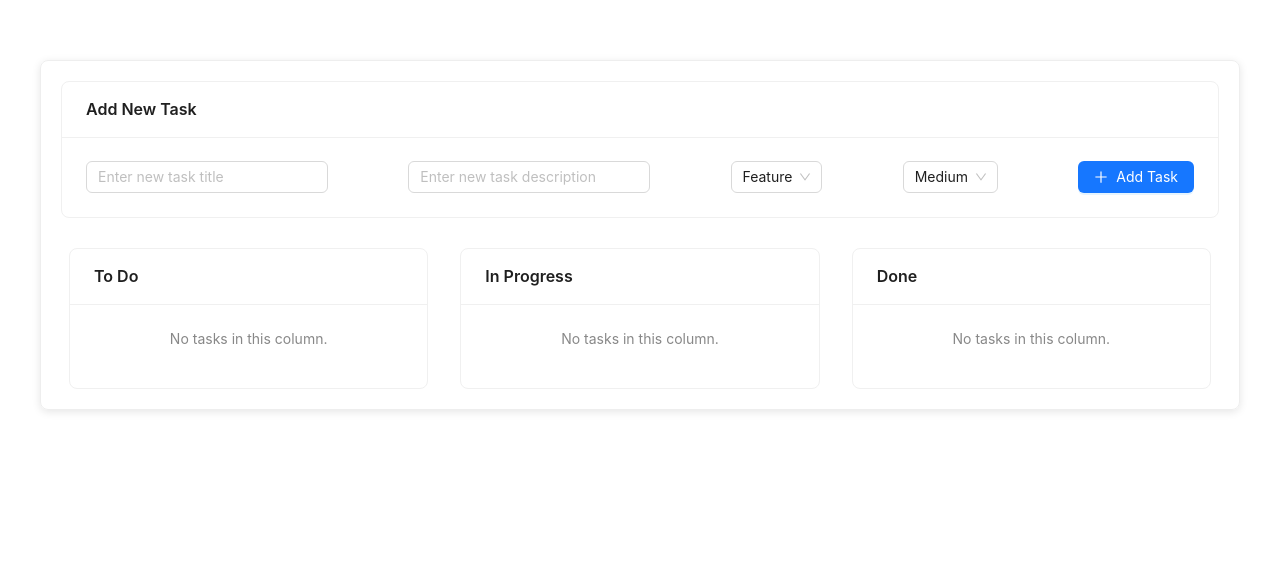
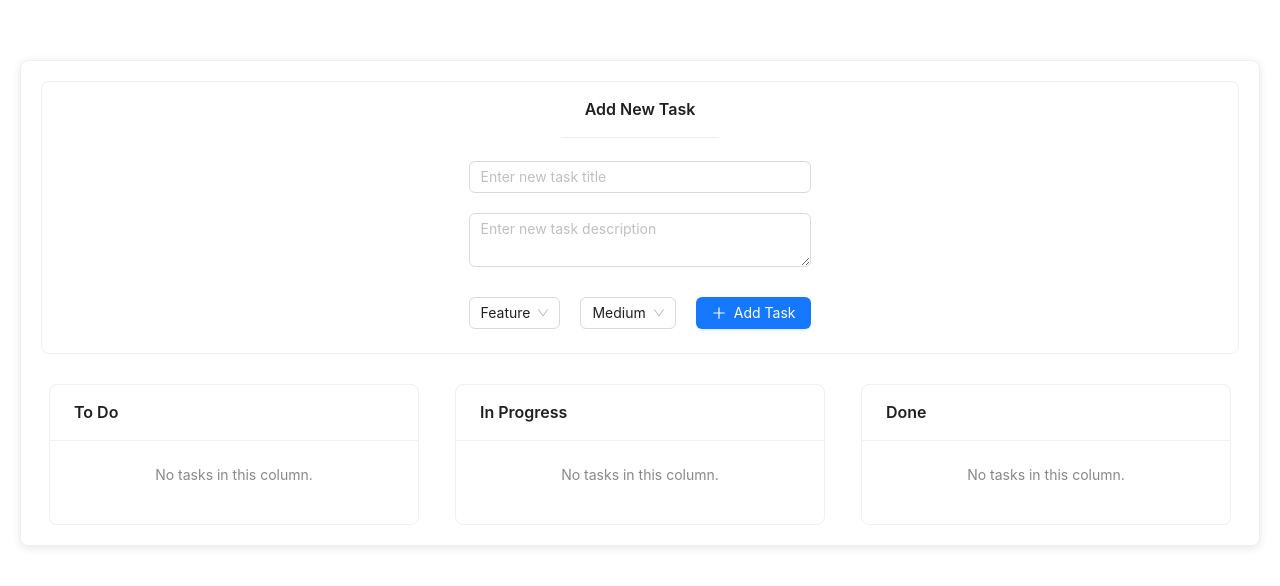
Before and after one commit to ahawi/todo-list-t1, a React (Vite) app: page /tasks in a window 1280 px wide. Shown: the top 586 px of the page. Built offline with nearby package versions, Linux system fonts and the light colour scheme.

Commit message:
Перенос инлайн стилей в css module,  удаление чекбокса для изменения прогресса задач, добавлние трх колонок-прогрессов задач

```diff
--- a/src/App.tsx
+++ b/src/App.tsx
@@ -19,12 +19,6 @@ const App = () => {
     setTasks((prevTasks) => prevTasks.filter((task) => task.id !== id))
   }
 
-  const handleToggleComplete = (id: number) => {
-    setTasks((prevTasks) =>
-      prevTasks.map((task) => (task.id === id ? {...task, status: task.status === 'Done' ? 'To Do' : 'Done'} : task)),
-    )
-  }
-
   const handleAddTask = (newTask: Task) => {
     setTasks((prevTasks) => [newTask, ...prevTasks])
   }
@@ -34,15 +28,7 @@ const App = () => {
     const handleEdit = (id: number) => {
       navigate(`/task/${id}`)
     }
-    return (
-      <TaskList
-        tasks={tasks}
-        onDelete={handleDeleteTask}
-        onToggleComplete={handleToggleComplete}
-        onEdit={handleEdit}
-        onAddTask={handleAddTask}
-      />
-    )
+    return <TaskList tasks={tasks} onDelete={handleDeleteTask} onEdit={handleEdit} onAddTask={handleAddTask} />
   }
 
   return (
--- /dev/null
+++ b/src/components/TaskItem.module.css
@@ -0,0 +1,41 @@
+.card__container {
+  display: flex;
+  align-items: center;
+  justify-content: space-between;
+  width: 100%;
+  padding: 12px 16px;
+  border: 1px solid #d9d9d9;
+  border-radius: 8px;
+  margin-bottom: 8px;
+  background-color: #fff;
+  transition: background-color 0.3 ease;
+}
+
+.card__inner {
+  display: flex;
+  align-items: center;
+}
+
+.card__done {
+  background-color: #f5f5f5;
+}
+
+.card__actions {
+  display: flex;
+}
+
+.card__title {
+  margin: 0;
+  color: #333;
+}
+
+.card__description {
+  font-size: 12px;
+}
+
+.card__tags {
+  margin-top: 5px;
+  display: flex;
+  gap: 5px;flex-wrap: wrap;
+  align-items: flex-start;
+}
--- /dev/null
+++ b/src/pages/TaskDetails.module.css
@@ -0,0 +1,5 @@
+.card__details {
+  padding: 20px;
+  max-width: 600px;
+  margin: 0 auto;
+}
--- a/src/pages/TaskDetails.tsx
+++ b/src/pages/TaskDetails.tsx
@@ -1,7 +1,7 @@
 import {useState, useEffect} from 'react'
 import {Form, Input, Select, Button, Space} from 'antd'
 import {useParams, useNavigate} from 'react-router-dom'
-
+import styles from './TaskDetails.module.css'
 import {type Task} from '../types/Task'
 
 const {Option} = Select
@@ -43,7 +43,7 @@ export default function TaskDetails({getTaskById, onUpdateTask}: TaskDetailsProp
   }
 
   return (
-    <div style={{padding: '20px', maxWidth: '600px', margin: '0 auto'}}>
+    <div className={styles.card__details}>
       <h2>Edit task</h2>
       <Form form={form} layout='vertical' onFinish={onFinish} initialValues={getTaskById(Number(id))}>
         <Form.Item name='title' label='Title' rules={[{required: true}]}>
@@ -51,7 +51,7 @@ export default function TaskDetails({getTaskById, onUpdateTask}: TaskDetailsProp
         </Form.Item>
 
         <Form.Item name='description' label='Description'>
-          <TextArea rows={4} />
+          <TextArea />
         </Form.Item>
 
         <Form.Item name='category' label='Category' rules={[{required: true}]}>
--- /dev/null
+++ b/src/pages/TaskList.module.css
@@ -0,0 +1,60 @@
+.tasklist {
+  max-width: 1400px;
+  margin: 40px auto;
+  padding: 20px;
+  border: 1px solid #eee;
+  border-radius: 8px;
+  box-shadow: 0 2px 8px rgba(0, 0, 0, 0.1);
+}
+
+.tasklist__actions {
+  margin-bottom: 30px;
+  display: flex;
+  align-items: center;
+  flex-direction: column;
+  margin-right: auto;
+}
+
+.tasklist__actionsInner {
+  display: flex;
+  justify-content: space-between;
+  flex-direction: column;
+  align-items: center;
+  width: 100%;
+  gap: 30px;
+}
+
+.tasklist__lists {
+  display: flex;
+  justify-content: space-between;
+  gap: 20px;
+  width: 100%;
+}
+
+.tasklist__card {
+  margin-bottom: 20px;
+  flex: 1;
+  margin: 0 8px;
+}
+
+.tasklist__cardTitle {
+  text-align: center;
+  color: #888;
+}
+
+.tasklist__cardInner {
+  padding: 0;
+  border-bottom: 0;
+}
+
+.tasklist__actionsBottom {
+  display: flex;
+  gap: 20px;
+}
+
+.tasklist__actionsTop {
+  display: flex;
+  flex-direction: column;
+  gap: 20px;
+  width: 100%;
+}
--- a/src/pages/TaskList.tsx
+++ b/src/pages/TaskList.tsx
@@ -1,20 +1,21 @@
 import {useState} from 'react'
-import TaskItem from '../components/TaskItem'
-import {Input, Select, Button, List, Space, Card} from 'antd'
+import {Input, Select, Button, Card} from 'antd'
 import {PlusOutlined} from '@ant-design/icons'
 import {type Task} from '../types/Task'
+import styles from './TaskList.module.css'
+import {RenderTaskList} from '../utils/renderTaskList'
 
 const {Option} = Select
+const {TextArea} = Input
 
 interface TaskListProps {
   tasks: Task[]
   onDelete: (id: number) => void
-  onToggleComplete: (id: number) => void
   onEdit: (id: number) => void
   onAddTask: (task: Task) => void
 }
 
-export default function TaskList({tasks, onDelete, onToggleComplete, onEdit, onAddTask}: TaskListProps) {
+export default function TaskList({tasks, onDelete, onEdit, onAddTask}: TaskListProps) {
   const [newTaskText, setNewTaskText] = useState<string>('')
   const [newDescriptionText, setNewDescriptionText] = useState<string>('')
   const [newCategory, setNewCategory] = useState<Task['category']>('Feature')
@@ -22,10 +23,6 @@ export default function TaskList({tasks, onDelete, onToggleComplete, onEdit, onA
 
   const handleDeleteTask = (id: number) => {
     onDelete(id)
-  }
-
-  const handleToggleComplete = (id: number) => {
-    onToggleComplete(id)
   }
 
   const handleEditTask = (id: number) => {
@@ -63,91 +60,51 @@ export default function TaskList({tasks, onDelete, onToggleComplete, onEdit, onA
   const inProgressTasks = tasks.filter((task) => task.status === 'In Progress')
   const doneTasks = tasks.filter((task) => task.status === 'Done')
 
-  const renderTaskList = (taskList: Task[], title: string) => (
-    <Card title={title} style={{marginBottom: '20px', flex: '1', minWidth: '300px', margin: '0 8px'}}>
-      {taskList.length === 0 ? (
-        <p style={{textAlign: 'center', color: '#888'}}>No tasks in this column.</p>
-      ) : (
-        <List
-          itemLayout='horizontal'
-          dataSource={taskList}
-          renderItem={(task) => (
-            <List.Item key={task.id} style={{padding: '0', borderBottom: 'none'}}>
-              <TaskItem
-                item={task}
-                onDelete={handleDeleteTask}
-                onEdit={handleEditTask}
-              />
-            </List.Item>
-          )}
-        />
-      )}
-    </Card>
-  )
-
   return (
-    <div
-      style={{
-        maxWidth: '1200px',
-        margin: '40px auto',
-        padding: '20px',
-        border: '1px solid #eee',
-        borderRadius: '8px',
-        boxShadow: '0 2px 8px rgba(0,0,0,0.1)',
-      }}
-    >
-      <Card title='Add New Task' style={{marginBottom: '30px'}}>
-        <Space direction='horizontal' style={{width: '100%', justifyContent: 'space-between', flexWrap: 'wrap'}}>
+    <div className={styles.tasklist}>
+      <Card title='Add New Task' className={styles.tasklist__actions}>
+        <div className={styles.tasklist__actionsInner}>
+          <div className={styles.tasklist__actionsTop}>
           <Input
             value={newTaskText}
             onChange={(e) => setNewTaskText(e.target.value)}
             placeholder='Enter new task title'
-            style={{flex: '2 1 200px'}}
             onKeyDown={handleKeyDown}
           />
-          <Input
+          <TextArea
             value={newDescriptionText}
             onChange={(e) => setNewDescriptionText(e.target.value)}
             placeholder='Enter new task description'
-            style={{flex: '2 1 200px'}}
-          />
-          <Select
-            value={newCategory}
-            onChange={(value) => setNewCategory(value as Task['category'])}
-            style={{flex: '1 1 120px'}}
-          >
+          /></div>
+          <div className={styles.tasklist__actionsBottom}>
+          <Select value={newCategory} onChange={(value) => setNewCategory(value as Task['category'])}>
             <Option value='Feature'>Feature</Option>
             <Option value='Bug'>Bug</Option>
             <Option value='Documentation'>Documentation</Option>
             <Option value='Refactor'>Refactor</Option>
             <Option value='Test'>Test</Option>
           </Select>
-          <Select
-            value={newPriority}
-            onChange={(value) => setNewPriority(value as Task['priority'])}
-            style={{flex: '1 1 120px'}}
-          >
+          <Select value={newPriority} onChange={(value) => setNewPriority(value as Task['priority'])}>
             <Option value='Low'>Low</Option>
             <Option value='Medium'>Medium</Option>
             <Option value='High'>High</Option>
           </Select>
-          <Button type='primary' icon={<PlusOutlined />} onClick={handleAddNewTask} style={{flex: '0 0 auto'}}>
+          <Button type='primary' icon={<PlusOutlined />} onClick={handleAddNewTask}>
             Add Task
           </Button>
-        </Space>
+          </div>
+        </div>
       </Card>
 
-      <div
-        style={{
-          display: 'flex',
-          flexWrap: 'wrap',
-          justifyContent: 'space-between',
-          gap: '16px',
-        }}
-      >
-        {renderTaskList(todoTasks, 'To Do')}
-        {renderTaskList(inProgressTasks, 'In Progress')}
-        {renderTaskList(doneTasks, 'Done')}
+      <div className={styles.tasklist__lists}>
+        <RenderTaskList taskList={todoTasks} title='To Do' onDelete={handleDeleteTask} onEdit={handleEditTask} />
+        <RenderTaskList
+          taskList={inProgressTasks}
+          title='In Progress'
+          onDelete={handleDeleteTask}
+          onEdit={handleEditTask}
+        />
+        <RenderTaskList taskList={doneTasks} title='Done' onDelete={handleDeleteTask} onEdit={handleEditTask} />
       </div>
     </div>
   )
--- /dev/null
+++ b/src/utils/renderTaskList.tsx
@@ -0,0 +1,31 @@
+import {List, Card} from 'antd'
+import {type Task} from '../types/Task'
+import TaskItem from '../components/TaskItem'
+import styles from '../pages/TaskList.module.css'
+
+interface RenderTaskListProps {
+  taskList: Task[]
+  title: string
+  onDelete: (id: number) => void
+  onEdit: (id: number) => void
+}
+
+export function RenderTaskList({taskList, title, onDelete, onEdit}: RenderTaskListProps) {
+  return (
+    <Card title={title} className={styles.tasklist__card}>
+      {taskList.length === 0 ? (
+        <p className={styles.tasklist__cardTitle}>No tasks in this column.</p>
+      ) : (
+        <List
+          itemLayout='horizontal'
+          dataSource={taskList}
+          renderItem={(task) => (
+            <List.Item key={task.id} className={styles.tasklist__cardInner}>
+              <TaskItem item={task} onDelete={onDelete} onEdit={onEdit} />
+            </List.Item>
+          )}
+        />
+      )}
+    </Card>
+  )
+}
```
Also changed, not shown: src/components/TaskItem.tsx (+16 -43 lines).
